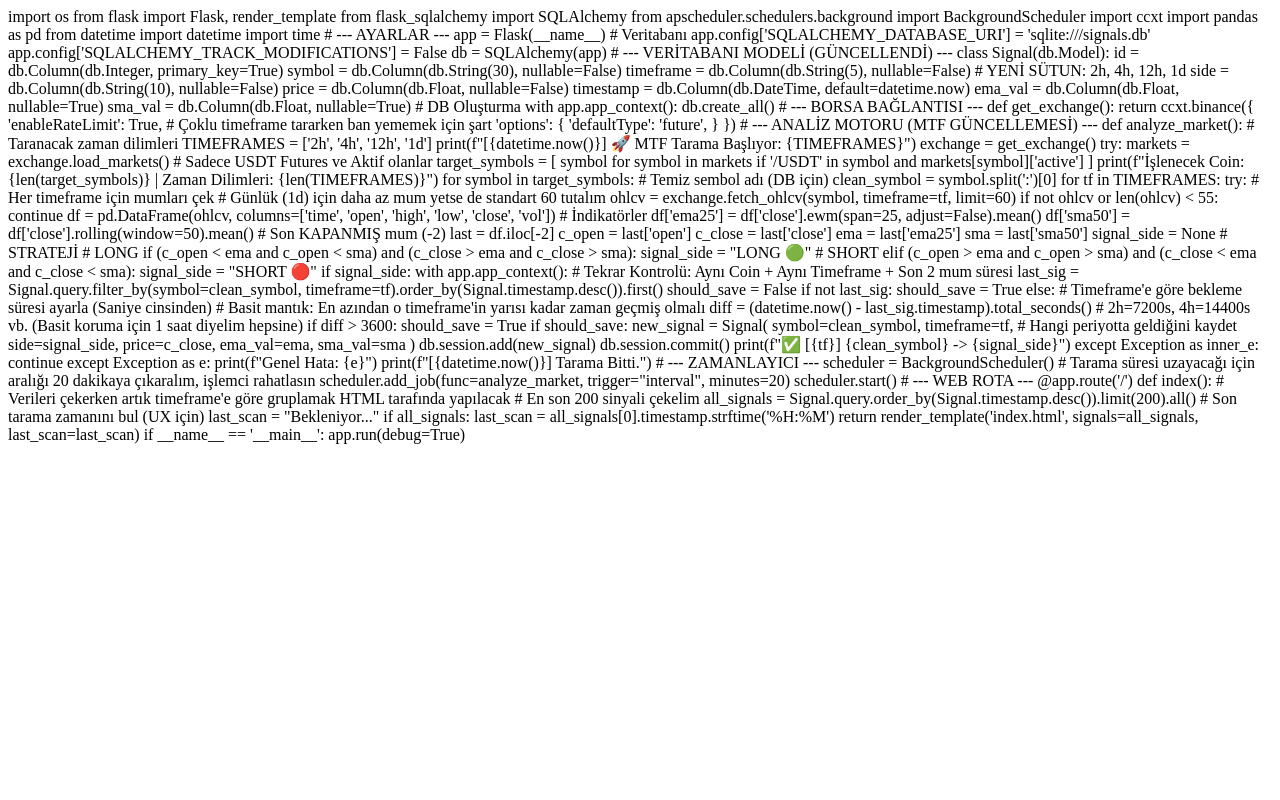
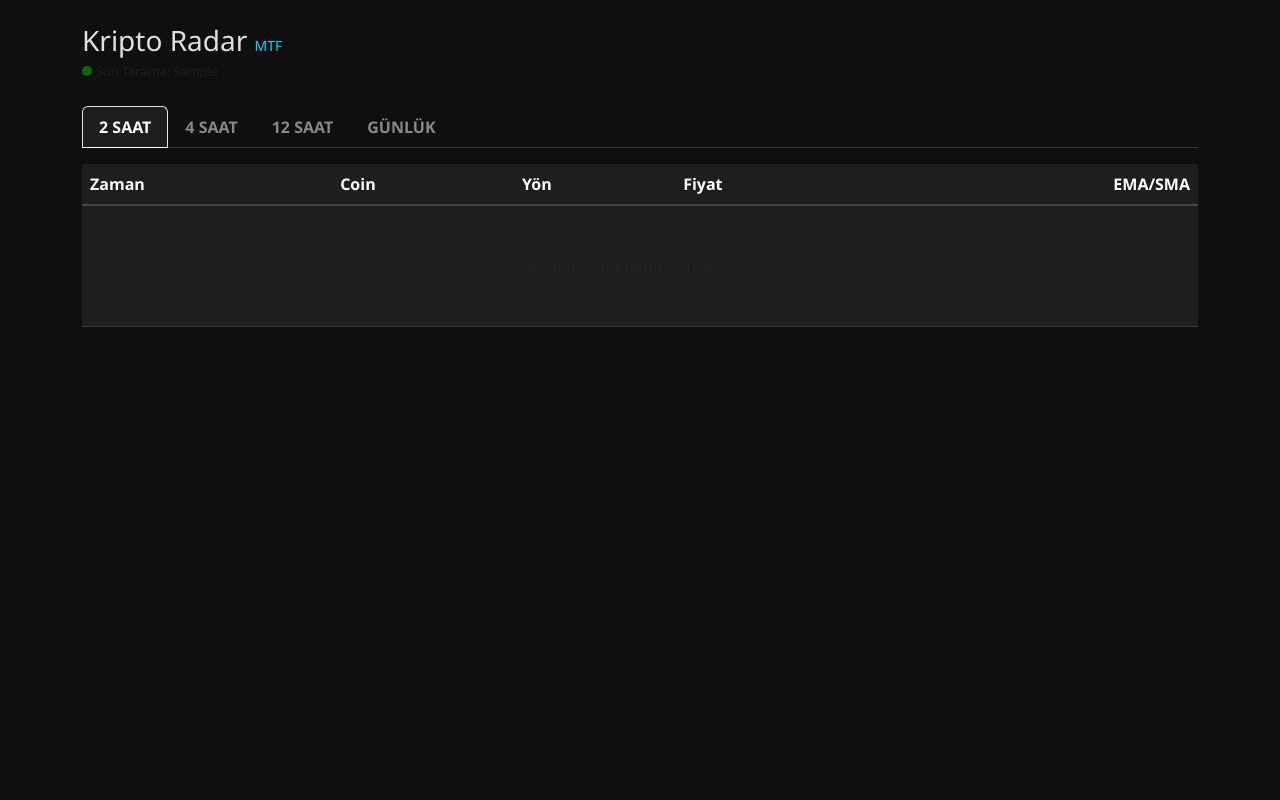
Before and after one commit to Aikff/kripto-bot, a Flask app: template templates/index.html in a window 1280 px wide. Run offline with Flask 3, Linux system fonts and the light colour scheme; tables that the repository leaves empty hold one stand-in row (values such as "Sample post"); the template is opened without the code that fills it: values that come from a table or form of the project are taken from there, most other values are stand-ins (such as "Sample title", 1, 10 or a date in 2020).

Commit message:
Refactor index.html and remove unused Python code

```diff
--- a/templates/index.html
+++ b/templates/index.html
@@ -1,158 +1,122 @@
-import os
-from flask import Flask, render_template
-from flask_sqlalchemy import SQLAlchemy
-from apscheduler.schedulers.background import BackgroundScheduler
-import ccxt
-import pandas as pd
-from datetime import datetime
-import time
+<!DOCTYPE html>
+<html lang="tr">
+<head>
+    <meta charset="UTF-8">
+    <meta name="viewport" content="width=device-width, initial-scale=1.0">
 
-# --- AYARLAR ---
-app = Flask(__name__)
+    <meta name="apple-mobile-web-app-capable" content="yes">
+    <meta name="mobile-web-app-capable" content="yes">
+    <meta name="theme-color" content="#121212">
 
-# Veritabanı
-app.config['SQLALCHEMY_DATABASE_URI'] = 'sqlite:///signals.db'
-app.config['SQLALCHEMY_TRACK_MODIFICATIONS'] = False
+    <title>Multi-TF Kripto Radar</title>
 
-db = SQLAlchemy(app)
+    <link href="https://cdn.jsdelivr.net/npm/bootstrap@5.3.0/dist/css/bootstrap.min.css" rel="stylesheet">
 
-# --- VERİTABANI MODELİ (GÜNCELLENDİ) ---
-class Signal(db.Model):
-    id = db.Column(db.Integer, primary_key=True)
-    symbol = db.Column(db.String(30), nullable=False)
-    timeframe = db.Column(db.String(5), nullable=False) # YENİ SÜTUN: 2h, 4h, 12h, 1d
-    side = db.Column(db.String(10), nullable=False)
-    price = db.Column(db.Float, nullable=False)
-    timestamp = db.Column(db.DateTime, default=datetime.now)
-    ema_val = db.Column(db.Float, nullable=True)
-    sma_val = db.Column(db.Float, nullable=True)
+    <style>
+        body { background-color: #0f0f0f; color: #e0e0e0; font-family: 'Segoe UI', Tahoma, Geneva, Verdana, sans-serif; }
+        .card { background-color: #1e1e1e; border: 1px solid #333; }
 
-# DB Oluşturma
-with app.app_context():
-    db.create_all()
+        /* Tab Tasarımları */
+        .nav-tabs { border-bottom: 1px solid #333; }
+        .nav-link { color: #888; border: none; font-weight: bold; }
+        .nav-link.active { background-color: #1e1e1e !important; color: #fff !important; border: 1px solid #333; border-bottom: 1px solid #1e1e1e; }
+        .nav-link:hover { color: #fff; }
 
-# --- BORSA BAĞLANTISI ---
-def get_exchange():
-    return ccxt.binance({
-        'enableRateLimit': True, # Çoklu timeframe tararken ban yememek için şart
-        'options': {
-            'defaultType': 'future',
-        }
-    })
+        .table-dark { background-color: #1e1e1e; --bs-table-bg: #1e1e1e; }
+        .long { color: #00ff9d; font-weight: bold; text-shadow: 0 0 8px rgba(0, 255, 157, 0.3); }
+        .short { color: #ff4d4d; font-weight: bold; text-shadow: 0 0 8px rgba(255, 77, 77, 0.3); }
 
-# --- ANALİZ MOTORU (MTF GÜNCELLEMESİ) ---
-def analyze_market():
-    # Taranacak zaman dilimleri
-    TIMEFRAMES = ['2h', '4h', '12h', '1d']
+        .badge-tf { font-size: 0.7em; padding: 3px 6px; border-radius: 4px; background: #333; color: #fff; margin-right: 5px; }
 
-    print(f"[{datetime.now()}] 🚀 MTF Tarama Başlıyor: {TIMEFRAMES}")
+        /* Yanıp sönen canlı ışığı */
+        .live-dot { height: 10px; width: 10px; background-color: #00ff00; border-radius: 50%; display: inline-block; animation: pulse 2s infinite; }
+        @keyframes pulse { 0% { opacity: 1; } 50% { opacity: 0.3; } 100% { opacity: 1; } }
+    </style>
+</head>
+<body>
 
-    exchange = get_exchange()
+<div class="container mt-4">
+    <div class="d-flex justify-content-between align-items-center mb-4">
+        <div>
+            <h3 class="mb-0">Kripto Radar <span style="font-size:0.5em; color:#00d4ff;">MTF</span></h3>
+            <small class="text-muted" style="font-size: 0.8em;">
+                <span class="live-dot me-1"></span>Son Tarama: {{ last_scan }}
+            </small>
+        </div>
+    </div>
 
-    try:
-        markets = exchange.load_markets()
-        # Sadece USDT Futures ve Aktif olanlar
-        target_symbols = [
-            symbol for symbol in markets
-            if '/USDT' in symbol and markets[symbol]['active']
-        ]
+    <ul class="nav nav-tabs mb-3" id="myTab" role="tablist">
+        <li class="nav-item" role="presentation">
+            <button class="nav-link active" id="t2h-tab" data-bs-toggle="tab" data-bs-target="#t2h" type="button">2 SAAT</button>
+        </li>
+        <li class="nav-item" role="presentation">
+            <button class="nav-link" id="t4h-tab" data-bs-toggle="tab" data-bs-target="#t4h" type="button">4 SAAT</button>
+        </li>
+        <li class="nav-item" role="presentation">
+            <button class="nav-link" id="t12h-tab" data-bs-toggle="tab" data-bs-target="#t12h" type="button">12 SAAT</button>
+        </li>
+        <li class="nav-item" role="presentation">
+            <button class="nav-link" id="t1d-tab" data-bs-toggle="tab" data-bs-target="#t1d" type="button">GÜNLÜK</button>
+        </li>
+    </ul>
 
-        print(f"İşlenecek Coin: {len(target_symbols)} | Zaman Dilimleri: {len(TIMEFRAMES)}")
+    <div class="tab-content" id="myTabContent">
 
-        for symbol in target_symbols:
-            # Temiz sembol adı (DB için)
-            clean_symbol = symbol.split(':')[0]
+        {% macro render_table(filter_tf) %}
+        <div class="table-responsive">
+            <table class="table table-dark table-hover align-middle">
+                <thead>
+                    <tr style="border-bottom: 2px solid #444;">
+                        <th scope="col">Zaman</th>
+                        <th scope="col">Coin</th>
+                        <th scope="col">Yön</th>
+                        <th scope="col">Fiyat</th>
+                        <th scope="col" class="text-end">EMA/SMA</th>
+                    </tr>
+                </thead>
+                <tbody>
+                    {% set count = namespace(value=0) %}
+                    {% for s in signals if s.timeframe == filter_tf %}
+                    {% set count.value = count.value + 1 %}
+                    <tr>
+                        <td class="text-muted" style="font-size:0.85em;">{{ s.timestamp.strftime('%d.%m %H:%M') }}</td>
+                        <td class="fw-bold">{{ s.symbol }}</td>
+                        <td class="{{ 'long' if 'LONG' in s.side else 'short' }}">{{ s.side }}</td>
+                        <td>${{ s.price }}</td>
+                        <td class="text-end text-muted" style="font-size:0.8em;">
+                            {{ "%.2f"|format(s.ema_val) }} / {{ "%.2f"|format(s.sma_val) }}
+                        </td>
+                    </tr>
+                    {% endfor %}
 
-            for tf in TIMEFRAMES:
-                try:
-                    # Her timeframe için mumları çek
-                    # Günlük (1d) için daha az mum yetse de standart 60 tutalım
-                    ohlcv = exchange.fetch_ohlcv(symbol, timeframe=tf, limit=60)
+                    {% if count.value == 0 %}
+                    <tr><td colspan="5" class="text-center py-5 text-muted">Bu periyotta henüz sinyal yok.</td></tr>
+                    {% endif %}
+                </tbody>
+            </table>
+        </div>
+        {% endmacro %}
 
-                    if not ohlcv or len(ohlcv) < 55:
-                        continue
+        <div class="tab-pane fade show active" id="t2h" role="tabpanel">
+            {{ render_table('2h') }}
+        </div>
 
-                    df = pd.DataFrame(ohlcv, columns=['time', 'open', 'high', 'low', 'close', 'vol'])
+        <div class="tab-pane fade" id="t4h" role="tabpanel">
+            {{ render_table('4h') }}
+        </div>
 
-                    # İndikatörler
-                    df['ema25'] = df['close'].ewm(span=25, adjust=False).mean()
-                    df['sma50'] = df['close'].rolling(window=50).mean()
+        <div class="tab-pane fade" id="t12h" role="tabpanel">
+            {{ render_table('12h') }}
+        </div>
 
-                    # Son KAPANMIŞ mum (-2)
-                    last = df.iloc[-2]
+        <div class="tab-pane fade" id="t1d" role="tabpanel">
+            {{ render_table('1d') }}
+        </div>
 
-                    c_open = last['open']
-                    c_close = last['close']
-                    ema = last['ema25']
-                    sma = last['sma50']
+    </div>
+</div>
 
-                    signal_side = None
+<script src="https://cdn.jsdelivr.net/npm/bootstrap@5.3.0/dist/js/bootstrap.bundle.min.js"></script>
 
-                    # STRATEJİ
-                    # LONG
-                    if (c_open < ema and c_open < sma) and (c_close > ema and c_close > sma):
-                        signal_side = "LONG 🟢"
-                    # SHORT
-                    elif (c_open > ema and c_open > sma) and (c_close < ema and c_close < sma):
-                        signal_side = "SHORT 🔴"
-
-                    if signal_side:
-                        with app.app_context():
-                            # Tekrar Kontrolü: Aynı Coin + Aynı Timeframe + Son 2 mum süresi
-                            last_sig = Signal.query.filter_by(symbol=clean_symbol, timeframe=tf).order_by(Signal.timestamp.desc()).first()
-
-                            should_save = False
-                            if not last_sig:
-                                should_save = True
-                            else:
-                                # Timeframe'e göre bekleme süresi ayarla (Saniye cinsinden)
-                                # Basit mantık: En azından o timeframe'in yarısı kadar zaman geçmiş olmalı
-                                diff = (datetime.now() - last_sig.timestamp).total_seconds()
-
-                                # 2h=7200s, 4h=14400s vb. (Basit koruma için 1 saat diyelim hepsine)
-                                if diff > 3600:
-                                    should_save = True
-
-                            if should_save:
-                                new_signal = Signal(
-                                    symbol=clean_symbol,
-                                    timeframe=tf, # Hangi periyotta geldiğini kaydet
-                                    side=signal_side,
-                                    price=c_close,
-                                    ema_val=ema,
-                                    sma_val=sma
-                                )
-                                db.session.add(new_signal)
-                                db.session.commit()
-                                print(f"✅ [{tf}] {clean_symbol} -> {signal_side}")
-
-                except Exception as inner_e:
-                    continue
-
-    except Exception as e:
-        print(f"Genel Hata: {e}")
-
-    print(f"[{datetime.now()}] Tarama Bitti.")
-
-# --- ZAMANLAYICI ---
-scheduler = BackgroundScheduler()
-# Tarama süresi uzayacağı için aralığı 20 dakikaya çıkaralım, işlemci rahatlasın
-scheduler.add_job(func=analyze_market, trigger="interval", minutes=20)
-scheduler.start()
-
-# --- WEB ROTA ---
-@app.route('/')
-def index():
-    # Verileri çekerken artık timeframe'e göre gruplamak HTML tarafında yapılacak
-    # En son 200 sinyali çekelim
-    all_signals = Signal.query.order_by(Signal.timestamp.desc()).limit(200).all()
-
-    # Son tarama zamanını bul (UX için)
-    last_scan = "Bekleniyor..."
-    if all_signals:
-        last_scan = all_signals[0].timestamp.strftime('%H:%M')
-
-    return render_template('index.html', signals=all_signals, last_scan=last_scan)
-
-if __name__ == '__main__':
-    app.run(debug=True)
+</body>
+</html>
```
